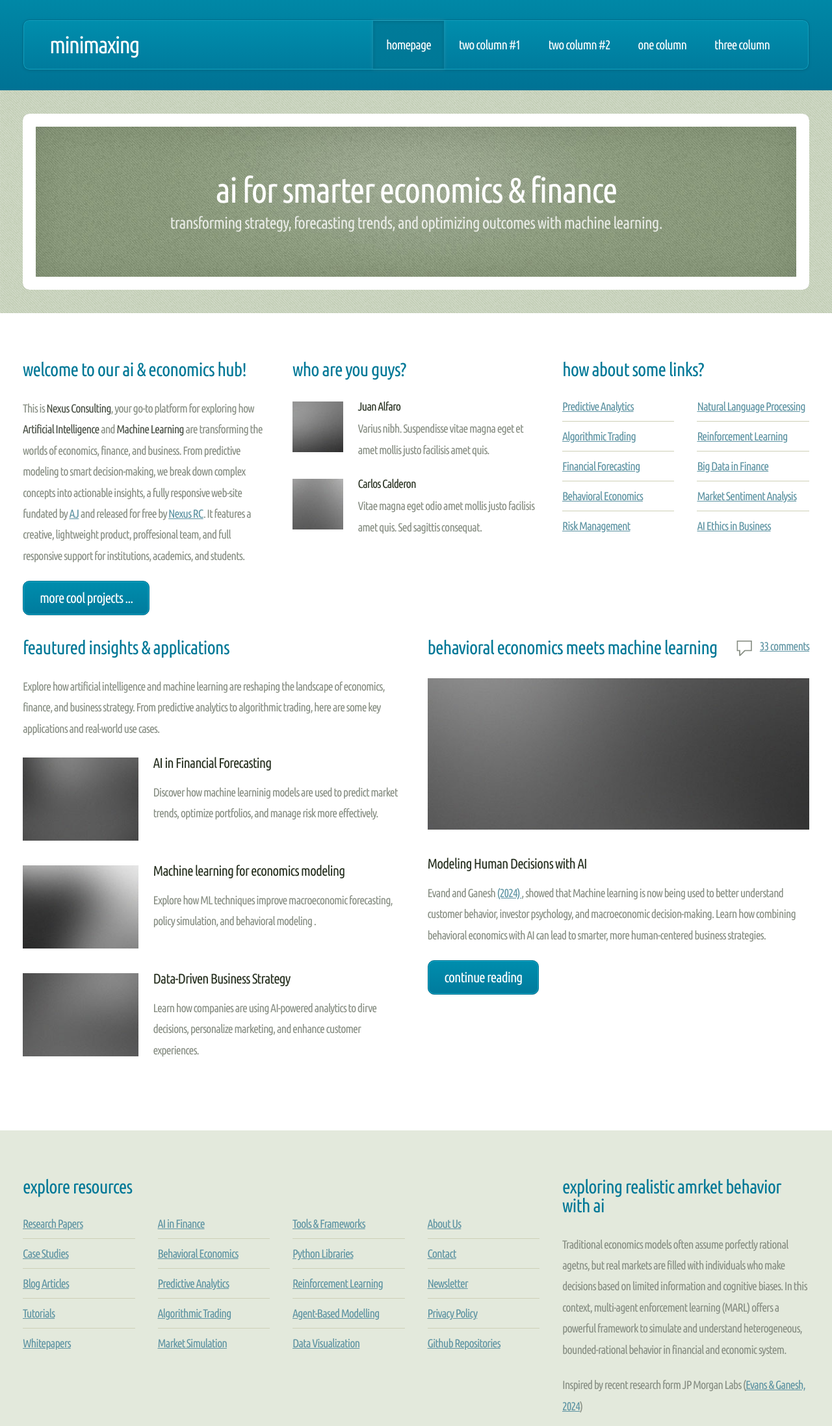
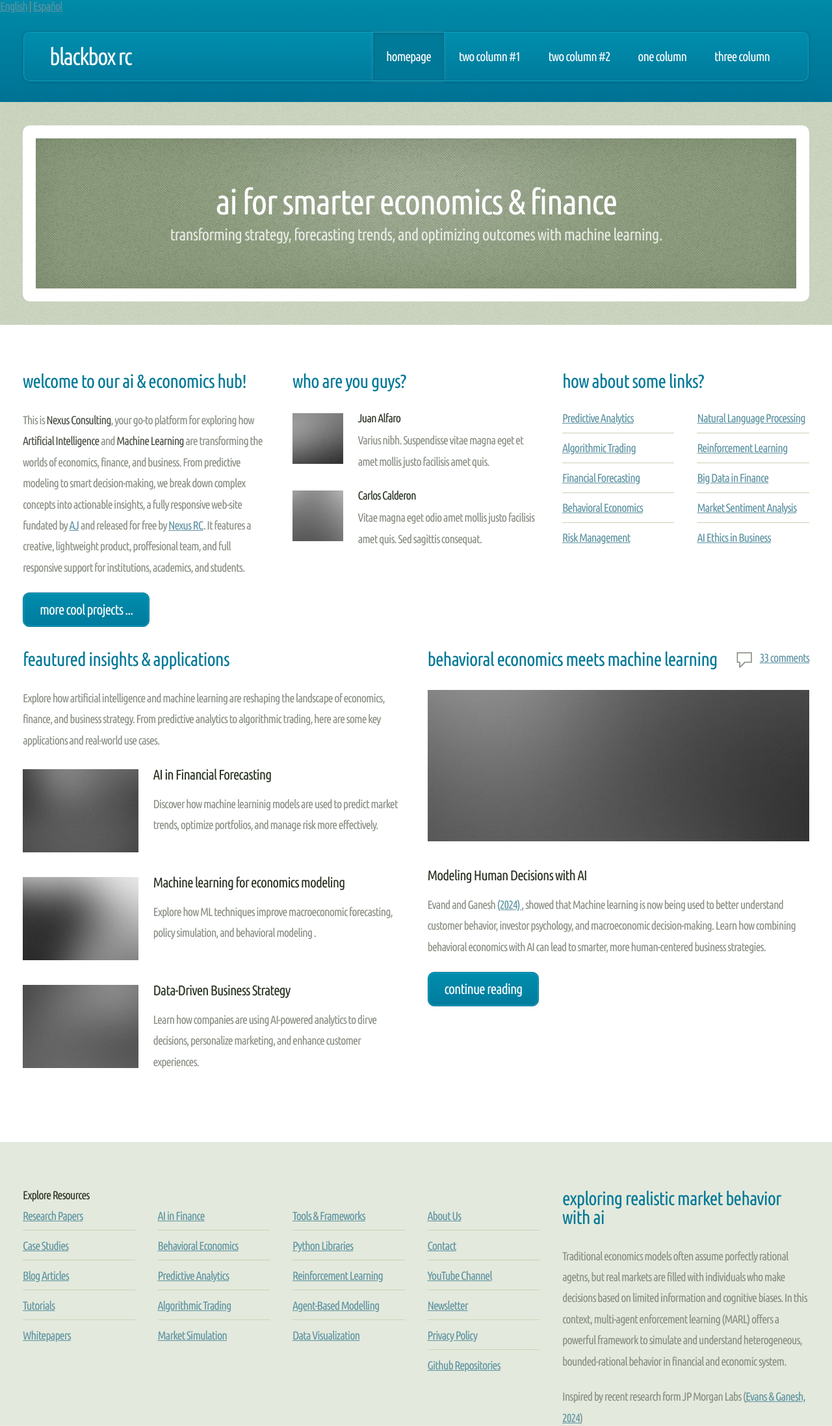
Before and after one commit to Nexus15401/Nexus_webpage, a plain HTML site: page index.html in a window 1280 px wide. Shown: the top 2195 px of the page at 65% size. Drawn offline with Linux system fonts and the light colour scheme.

Commit message:
Add files via upload

```diff
--- a/index.html
+++ b/index.html
@@ -4,9 +4,15 @@
 	html5up.net | @ajlkn
 	Free for personal and commercial use under the CCA 3.0 license (html5up.net/license)
 -->
+
+<div id="language-switcher">
+  <a href="index.html" class="lang-active">English</a> |
+  <a href="es/index.html">Español</a>
+</div>
+
 <html>
 	<head>
-		<title>Minimaxing by HTML5 UP</title>
+		<title>BlackBox Reseach Consulting</title>
 		<meta charset="utf-8" />
 		<meta name="viewport" content="width=device-width, initial-scale=1, user-scalable=no" />
 		<link rel="stylesheet" href="assets/css/main.css" />
@@ -21,7 +27,7 @@
 							<div class="col-12">
 
 								<header id="header">
-									<h1><a href="index.html" id="logo">Minimaxing</a></h1>
+									<h1><a href="index.html" id="logo">BlackBox RC</a></h1>
 									<nav id="nav">
 										<a href="index.html" class="current-page-item">Homepage</a>
 										<a href="twocolumn1.html">Two Column #1</a>
@@ -173,7 +179,7 @@
 							<div class="col-8 col-12-medium">
 
 								<section>
-									<h2>Explore Resources</h2>
+									<h4>Explore Resources</h4>
 									<div>
 										<div class="row">
 											<div class="col-3 col-6-medium col-12-small">
@@ -207,8 +213,10 @@
 												<ul class="link-list">
 													<li><a href="#">About Us</a></li>
 													<li><a href="https://wa.me/qr/FZIZKVBAQDLRG1">Contact</a></li>
+													<li><a href="http://www.youtube.com/@NexusRC_tv" target="_blank" rel="noopener noreferrer">YouTube Channel</a></li>
 													<li><a href="#">Newsletter</a></li>
 													<li><a href="#">Privacy Policy</a></li>
+
 													<li><a href="https://github.com/Nexus15401">Github Repositories</a></li>
 												</ul>
 											</div>
@@ -220,7 +228,7 @@
 							<div class="col-4 col-12-medium">
 
 								<section>
-									<h2>Exploring Realistic AMrket Behavior with AI</h2>
+									<h2>Exploring Realistic Market Behavior with AI</h2>
 									<p>Traditional economics models often assume porfectly rational agetns,
 										but real markets are filled with individuals who make decisions based
 										on limited information and cognitive biases. In this context, multi-agent
@@ -232,7 +240,7 @@
 										Inspired by recent research form JP Morgan Labs (<a href="https://arxiv.org/abs/2402.00787 " target="_blank" rel="noopener noreferrer">Evans & Ganesh, 2024</a>)
 									</p>
 									<footer class="controls">
-										<a href="#" class="button">Learn More About The Research</a>
+										<a href="https://www.youtube.com/watch?v=0hT-FJ7Ay4Y" class="button">Learn More About The Research</a>
 									</footer>
 								</section>
 
```
